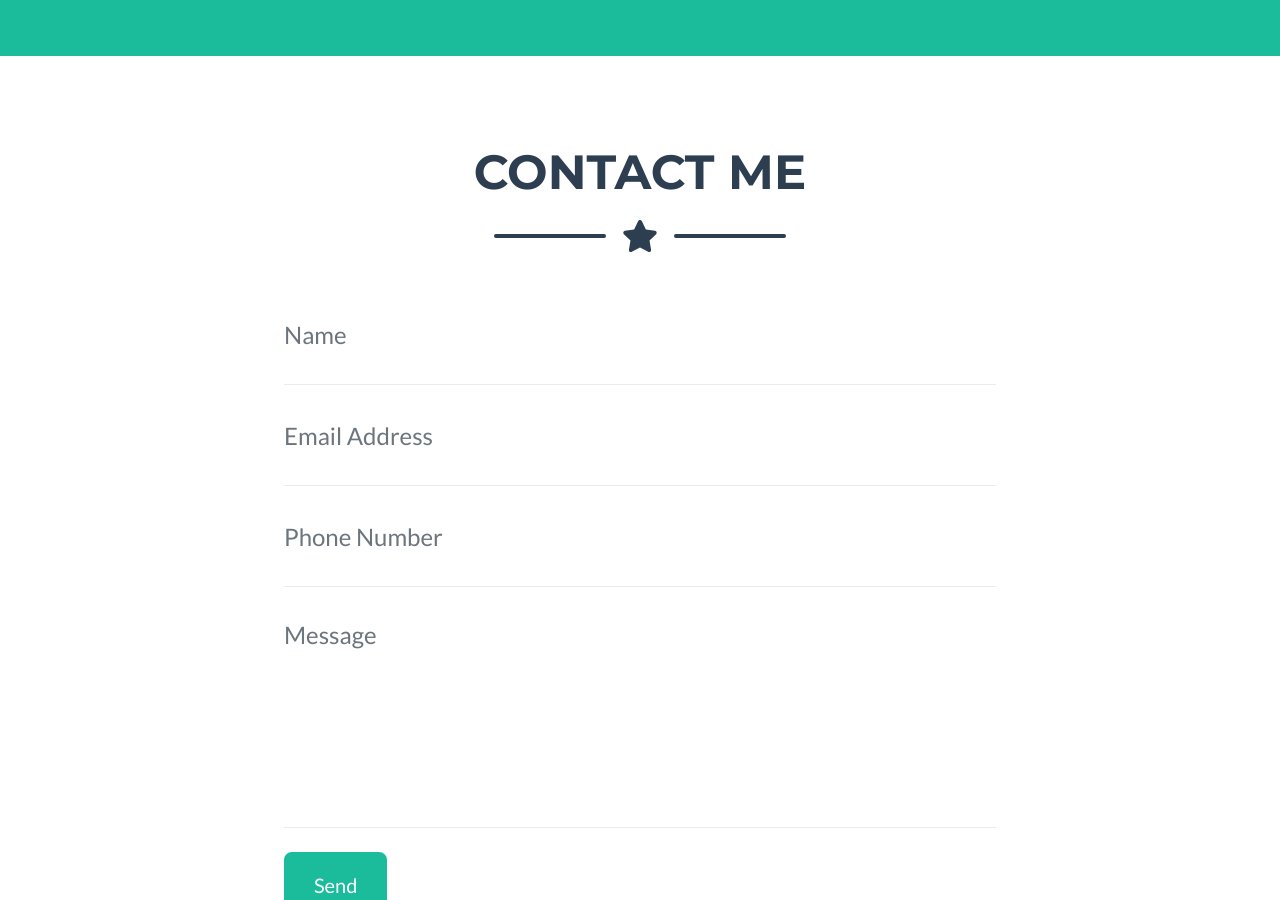
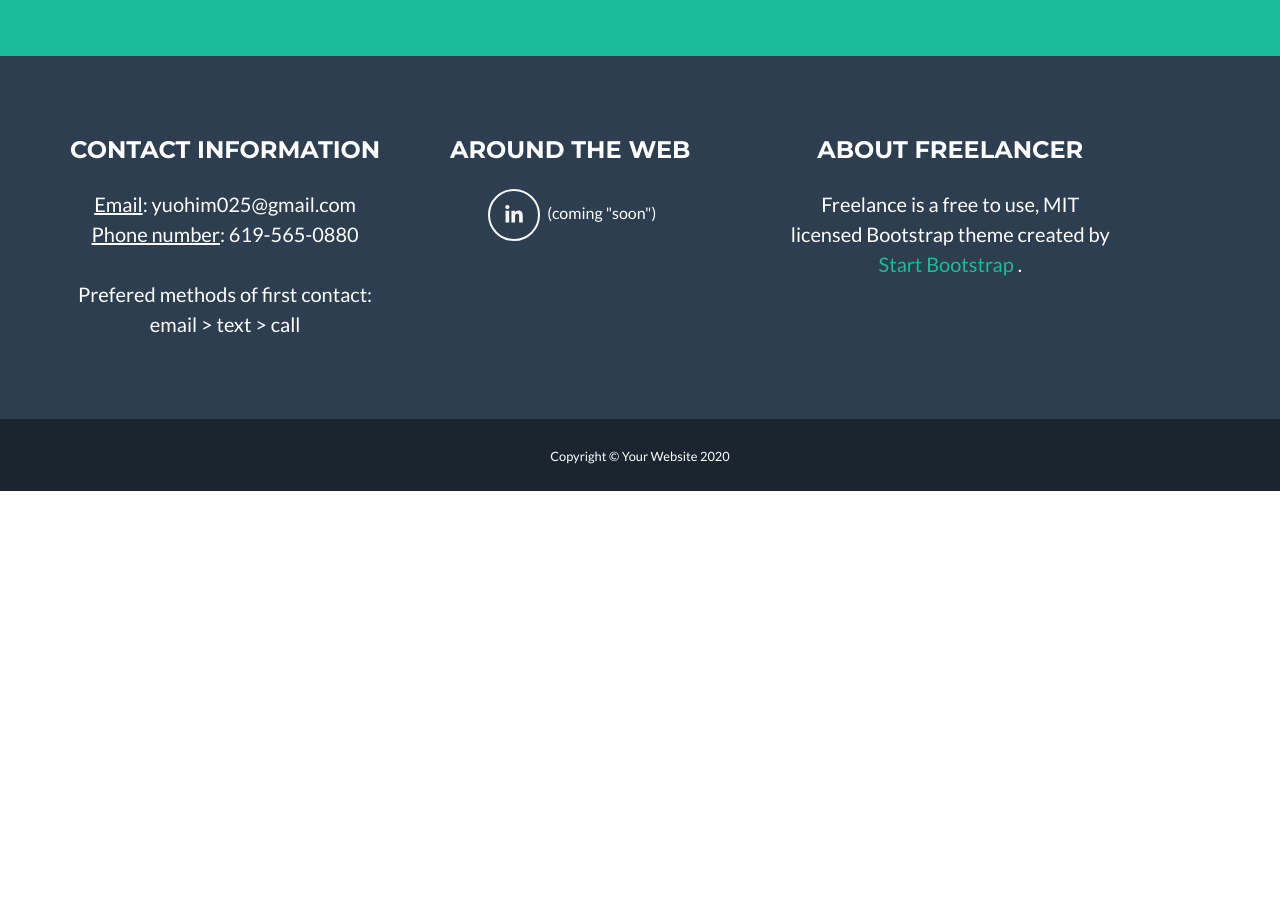
Before and after one commit to MGon025/MGon025.github.io, a plain HTML site: page index.html in a window 1280 px wide. Shown: the part 1900-2800 px from the top of the page. After the commit the page ends 2391 px from the top, so only its background shows below. Drawn offline with nearby package versions, Linux system fonts and the light colour scheme.

Commit message:
more updates to index.

```diff
--- a/index.html
+++ b/index.html
@@ -27,7 +27,7 @@
                 </button>
                 <div class="collapse navbar-collapse" id="navbarResponsive">
                     <ul class="navbar-nav ml-auto">
-                        <li class="nav-item mx-0 mx-lg-1"><a class="nav-link py-3 px-0 px-lg-3 rounded js-scroll-trigger" href="#portfolio">Portfolio</a></li>
+                        <li class="nav-item mx-0 mx-lg-1"><a class="nav-link py-3 px-0 px-lg-3 rounded js-scroll-trigger" href="#portfolio">Projects</a></li>
                         <li class="nav-item mx-0 mx-lg-1"><a class="nav-link py-3 px-0 px-lg-3 rounded js-scroll-trigger" href="#about">About</a></li>
                         <li class="nav-item mx-0 mx-lg-1"><a class="nav-link py-3 px-0 px-lg-3 rounded js-scroll-trigger" href="#contact">Contact</a></li>
                     </ul>
@@ -48,14 +48,14 @@
                     <div class="divider-custom-line"></div>
                 </div>
                 <!-- Masthead Subheading-->
-                <p class="masthead-subheading font-weight-light mb-0">Subheader</p>
+                <p class="masthead-subheading font-weight-light mb-0">Game Developer</p>
             </div>
         </header>
         <!-- Portfolio Section-->
         <section class="page-section portfolio" id="portfolio">
             <div class="container">
                 <!-- Portfolio Section Heading-->
-                <h2 class="page-section-heading text-center text-uppercase text-secondary mb-0">Portfolio</h2>
+                <h2 class="page-section-heading text-center text-uppercase text-secondary mb-0">Projects</h2>
                 <!-- Icon Divider-->
                 <div class="divider-custom">
                     <div class="divider-custom-line"></div>
@@ -70,7 +70,7 @@
                             <div class="portfolio-item-caption d-flex align-items-center justify-content-center h-100 w-100">
                                 <div class="portfolio-item-caption-content text-center text-white"><i class="fas fa-plus fa-3x"></i></div>
                             </div>
-                            <img class="img-fluid" src="assets/img/portfolio/game.png" alt="" />
+                            <img class="img-fluid" src="assets/img/portfolio/ArborPlayer.png" alt="" />
                         </div>
                     </div>
                 </div>
@@ -101,78 +101,25 @@
                 </div>
             </div>
         </section>
-        <!-- Contact Section-->
-        <section class="page-section" id="contact">
-            <div class="container">
-                <!-- Contact Section Heading-->
-                <h2 class="page-section-heading text-center text-uppercase text-secondary mb-0">Contact Me</h2>
-                <!-- Icon Divider-->
-                <div class="divider-custom">
-                    <div class="divider-custom-line"></div>
-                    <div class="divider-custom-icon"><i class="fas fa-star"></i></div>
-                    <div class="divider-custom-line"></div>
-                </div>
-                <!-- Contact Section Form-->
-                <div class="row">
-                    <div class="col-lg-8 mx-auto">
-                        <!-- To configure the contact form email address, go to mail/contact_me.php and update the email address in the PHP file on line 19.-->
-                        <form id="contactForm" name="sentMessage" novalidate="novalidate">
-                            <div class="control-group">
-                                <div class="form-group floating-label-form-group controls mb-0 pb-2">
-                                    <label>Name</label>
-                                    <input class="form-control" id="name" type="text" placeholder="Name" required="required" data-validation-required-message="Please enter your name." />
-                                    <p class="help-block text-danger"></p>
-                                </div>
-                            </div>
-                            <div class="control-group">
-                                <div class="form-group floating-label-form-group controls mb-0 pb-2">
-                                    <label>Email Address</label>
-                                    <input class="form-control" id="email" type="email" placeholder="Email Address" required="required" data-validation-required-message="Please enter your email address." />
-                                    <p class="help-block text-danger"></p>
-                                </div>
-                            </div>
-                            <div class="control-group">
-                                <div class="form-group floating-label-form-group controls mb-0 pb-2">
-                                    <label>Phone Number</label>
-                                    <input class="form-control" id="phone" type="tel" placeholder="Phone Number" required="required" data-validation-required-message="Please enter your phone number." />
-                                    <p class="help-block text-danger"></p>
-                                </div>
-                            </div>
-                            <div class="control-group">
-                                <div class="form-group floating-label-form-group controls mb-0 pb-2">
-                                    <label>Message</label>
-                                    <textarea class="form-control" id="message" rows="5" placeholder="Message" required="required" data-validation-required-message="Please enter a message."></textarea>
-                                    <p class="help-block text-danger"></p>
-                                </div>
-                            </div>
-                            <br />
-                            <div id="success"></div>
-                            <div class="form-group"><button class="btn btn-primary btn-xl" id="sendMessageButton" type="submit">Send</button></div>
-                        </form>
-                    </div>
-                </div>
-            </div>
-        </section>
         <!-- Footer-->
-        <footer class="footer text-center">
+        <footer class="footer text-center" id="contact">
             <div class="container">
                 <div class="row">
                     <!-- Footer Location-->
-                    <div class="col-lg-4 mb-5 mb-lg-0">
-                        <h4 class="text-uppercase mb-4">Location</h4>
+                    <div class="col-lg-14 mb-5 mb-lg-0">
+                        <h4 class="text-uppercase mb-4">Contact Information</h4>
                         <p class="lead mb-0">
-                            1234 some place
+                            <u>Email</u>: yuohim025@gmail.com <br />
+                            <u>Phone number</u>: 619-565-0880 <br />
                             <br />
-                            somewhere 54321
+                            Prefered methods of first contact:<br />
+                            email > text > call
                         </p>
                     </div>
                     <!-- Footer Social Icons-->
                     <div class="col-lg-4 mb-5 mb-lg-0">
                         <h4 class="text-uppercase mb-4">Around the Web</h4>
-                        <a class="btn btn-outline-light btn-social mx-1" href="#!"><i class="fab fa-fw fa-facebook-f"></i></a>
-                        <a class="btn btn-outline-light btn-social mx-1" href="#!"><i class="fab fa-fw fa-twitter"></i></a>
-                        <a class="btn btn-outline-light btn-social mx-1" href="#!"><i class="fab fa-fw fa-linkedin-in"></i></a>
-                        <a class="btn btn-outline-light btn-social mx-1" href="#!"><i class="fab fa-fw fa-dribbble"></i></a>
+                        <a class="btn btn-outline-light btn-social mx-1" href="#!"><i class="fab fa-fw fa-linkedin-in"></i></a> (coming "soon")
                     </div>
                     <!-- Footer About Text-->
                     <div class="col-lg-4">
@@ -215,10 +162,12 @@
                                         <div class="divider-custom-line"></div>
                                     </div>
                                     <!-- Portfolio Modal - Image-->
-                                    <img class="img-fluid rounded mb-5" src="assets/img/portfolio/game.png" alt="" />
+                                    <img class="img-fluid rounded mb-5" src="assets/img/portfolio/ArborBossFight.png" alt="" />
                                     <!-- Portfolio Modal - Text-->
                                     <p class="mb-5">
-                                        This is the first and only game that I've helped create for school.
+                                        This is the first and only game that I've helped create for school.<br />
+                                        Video of boss fight: <a href="https://www.youtube.com">video</a><br />
+                                        Scripts: <a href="https://github.com/zsarvas/RPG-game-CPSC-362">GitHub</a>
                                     </p>
                                     <button class="btn btn-primary" data-dismiss="modal">
                                         <i class="fas fa-times fa-fw"></i>
```
